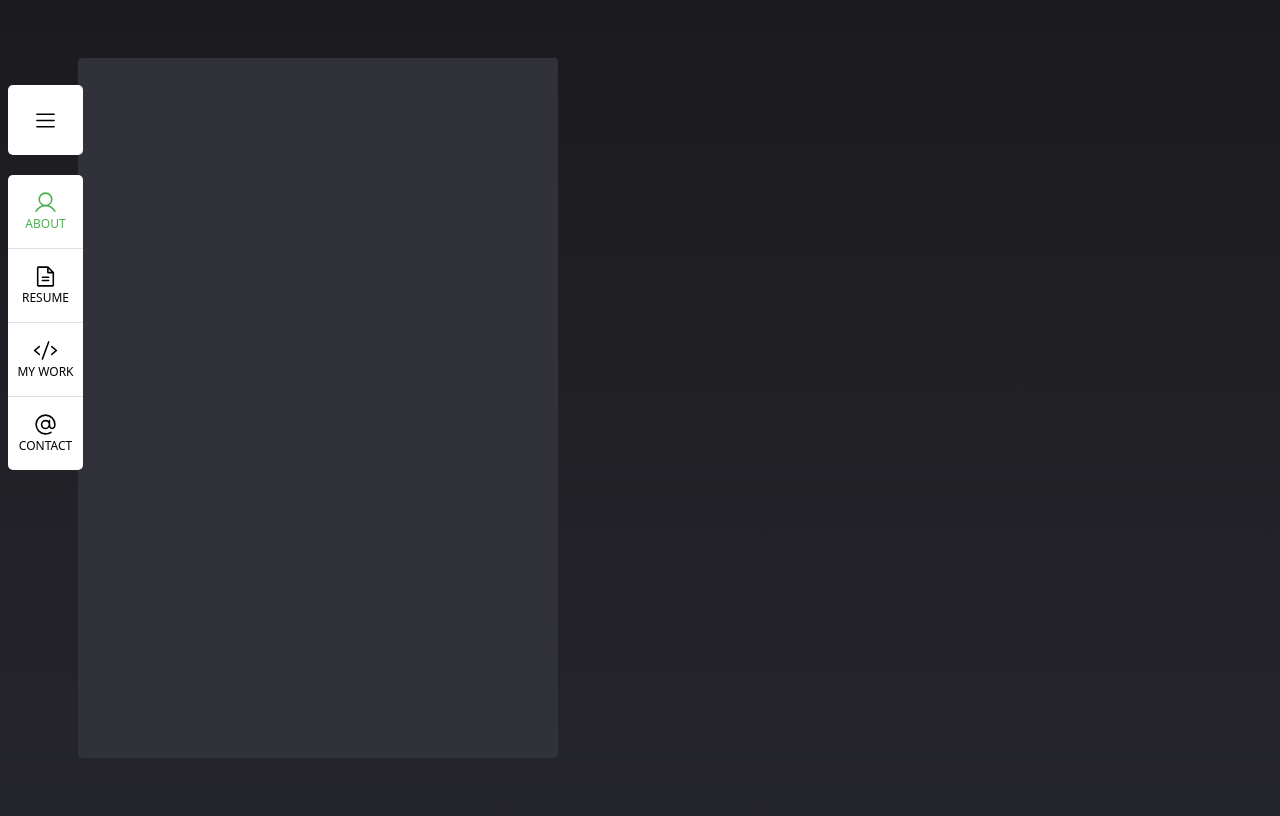
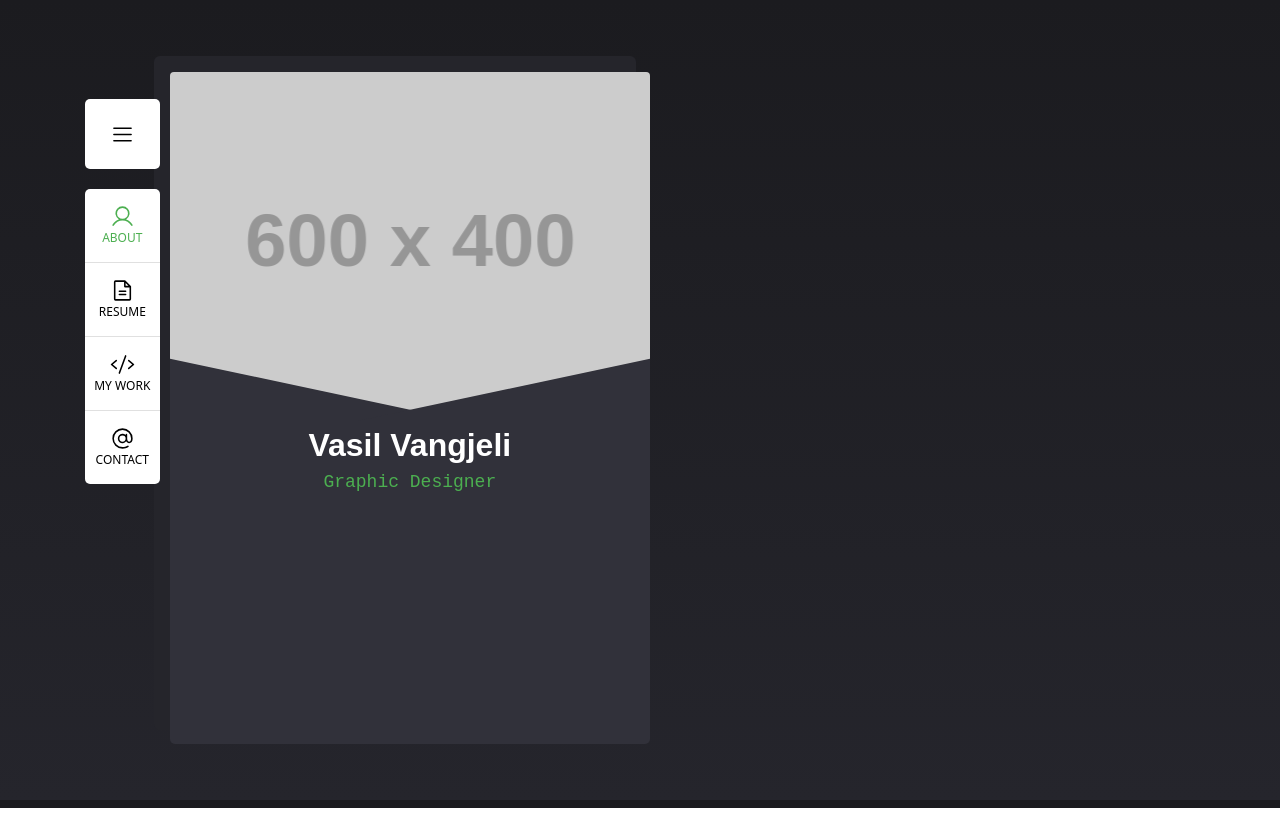
Before and after one commit to vasil14/my-cv-website, a React (Vite) app: page / in a window 1280 px wide. Built offline with nearby package versions, Linux system fonts and the light colour scheme.

Commit message:
Layout and Profile sections

```diff
--- a/src/App.jsx
+++ b/src/App.jsx
@@ -3,20 +3,25 @@ import VerticalSidebar from "./components/Sidebar";
 import Profile from "./components/profile";
 
 const MainContainer = styled.div`
+  position: relative;
+  height: 100vh;
+  width: 100%;
   display: flex;
   justify-content: center;
   align-items: center;
-  height: 100vh;
+  overflow: hidden;
 `;
 
 const ContentContainer = styled.div`
   display: flex;
-  gap: 10px;
-  max-width: 1280px;
+  margin: 8vh 6vw;
+  position: relative;
+  top: 0;
+  left: 0;
   width: 100%;
-  max-height: 700px;
-  height: 100%;
-  color: #333;
+  height: 84vh;
+  max-width: 1268px;
+  max-height: 674px;
 `;
 
 const Sidebar = styled.div``;
--- a/src/components/Sidebar/styles.jsx
+++ b/src/components/Sidebar/styles.jsx
@@ -5,9 +5,9 @@ export const Sidebar = styled.div`
   top: 15px;
   border-radius: 10px;
   padding: 12px 0;
-  width: 60px;
   text-align: center;
   z-index: 1000;
+  margin-right: 10px;
 `;
 
 export const ToggleButton = styled.div`
--- /dev/null
+++ b/src/components/Typewriter/index.jsx
@@ -0,0 +1,51 @@
+// Typewriter.js
+import React, { useEffect, useState } from "react";
+import styled from "styled-components";
+
+const TextWrapper = styled.div`
+  font-family: monospace;
+  font-size: 18px;
+  white-space: nowrap;
+  overflow: hidden;
+  width: fit-content;
+  color: #4caf50;
+`;
+
+const Typewriter = ({ texts = [] }) => {
+  const [textIndex, setTextIndex] = useState(0);
+  const [charIndex, setCharIndex] = useState(0);
+  const [isDeleting, setIsDeleting] = useState(false);
+  const [currentText, setCurrentText] = useState("");
+
+  useEffect(() => {
+    const currentFullText = texts[textIndex];
+    let typingSpeed = isDeleting ? 50 : 100;
+
+    const timeout = setTimeout(() => {
+      if (!isDeleting) {
+        const nextText = currentFullText.slice(0, charIndex + 1);
+        setCurrentText(nextText);
+        setCharIndex(charIndex + 1);
+
+        if (nextText === currentFullText) {
+          setTimeout(() => setIsDeleting(true), 1000); // pause before delete
+        }
+      } else {
+        const nextText = currentFullText.slice(0, charIndex - 1);
+        setCurrentText(nextText);
+        setCharIndex(charIndex - 1);
+
+        if (nextText === "") {
+          setIsDeleting(false);
+          setTextIndex((textIndex + 1) % texts.length);
+        }
+      }
+    }, typingSpeed);
+
+    return () => clearTimeout(timeout);
+  }, [charIndex, isDeleting, textIndex, texts]);
+
+  return <TextWrapper>{currentText}</TextWrapper>;
+};
+
+export default Typewriter;
--- a/src/components/profile/index.jsx
+++ b/src/components/profile/index.jsx
@@ -1,15 +1,22 @@
-import React from "react";
-import { ProfileBgContainer, ProfileContainer, ProfileImage } from "./styles";
+import Typewriter from "../Typewriter";
+import {
+  ProfileImage,
+  PrifileContainer,
+  ProfileWrapper,
+  ProfileName,
+} from "./styles";
+
+const roles = ["Web Developer", "Graphic Designer", "Frelancer"];
 
 const Profile = () => {
   return (
-    <>
-      <ProfileBgContainer>
-        <ProfileContainer>
-          <ProfileImage />
-        </ProfileContainer>
-      </ProfileBgContainer>
-    </>
+    <ProfileWrapper>
+      <PrifileContainer>
+        <ProfileImage />
+        <ProfileName>Vasil Vangjeli</ProfileName>
+        <Typewriter texts={roles} />
+      </PrifileContainer>
+    </ProfileWrapper>
   );
 };
 
--- a/src/components/profile/styles.jsx
+++ b/src/components/profile/styles.jsx
@@ -1,55 +1,71 @@
 import styled from "styled-components";
 
-export const ProfileBgContainer = styled.div`
+export const ProfileWrapper = styled.div`
   position: relative;
   float: left;
+  height: 100%;
   width: 480px;
-  height: 100%;
+  display: flex;
   background-color: #31313a;
-  border-radius: 4px;
-  // opacity: 0.3;
+  border-radius: 5px;
+
+  box-shadow: -15px -15px 0px 1px rgb(37, 37, 43);
+  -webkit-box-shadow: -15px -15px 0px 1px rgb(37, 37, 43);
+  -moz-box-shadow: -15px -15px 0px 1px rgb(37, 37, 43);
 `;
 
-export const ProfileContainer = styled.div`
+export const PrifileContainer = styled.div`
+  padding: 50px;
   position: relative;
-  float: left;
-  width: 480px;
-  height: 100%;
-  overflow: hidden;
+  left: 0%;
+  width: 100%;
+  display: flex;
+  flex-direction: column;
+  align-items: center;
+  justify-content: center;
 `;
 
 export const ProfileImage = styled.div`
   position: absolute;
+  background-image: url("https://placehold.co/600x400");
+  height: 52%;
+  overflow: hidden;
+  left: 0;
   top: 0;
-  left: 0;
   width: 100%;
-  height: 55%;
-  object-fit: cover;
-  border-radius: 4px;
-  z-index: 20;
-  bground-image: url("https://placehold.co/500");
+  background-repeat: no-repeat;
+  background-position: center center;
+  background-size: cover;
+  -moz-border-radius: 4px 4px 0 0;
+  -webkit-border-radius: 4px 4px 0 0;
 
   &::before {
     content: "";
     position: absolute;
     left: -25%;
-    bottom: -63%;
+    bottom: -60%;
     width: 100%;
     height: 70%;
     background: #31313a;
-    transform: rotate(10deg); // angle
-    z-index: 2;
+    -webkit-transform: rotate(12deg);
   }
 
   &::after {
     content: "";
     position: absolute;
     right: -25%;
-    bottom: -63%;
+    bottom: -60%;
     width: 100%;
     height: 70%;
-    background-color: #31313a;
-    transform: rotate(-10deg); // angle
-    z-index: 2;
+    background: #31313a;
+    -webkit-transform: rotate(-12deg);
   }
 `;
+
+export const ProfileName = styled.div`
+  margin-top: 100px;
+  font-size: xx-large;
+  color: white;
+  font-weight: 600;
+  font-family: "Poppins", sans-serif;
+`;
--- a/src/index.css
+++ b/src/index.css
@@ -2,6 +2,12 @@
   font-family: system-ui, Avenir, Helvetica, Arial, sans-serif;
   line-height: 1.5;
   /* font-weight: 400; */
+
+  height: 100vh;
+  width: 100vw;
+  margin: 0;
+  padding: 0;
+  overflow: hidden;
 
   color-scheme: light dark;
   color: rgba(255, 255, 255, 0.87);
```
